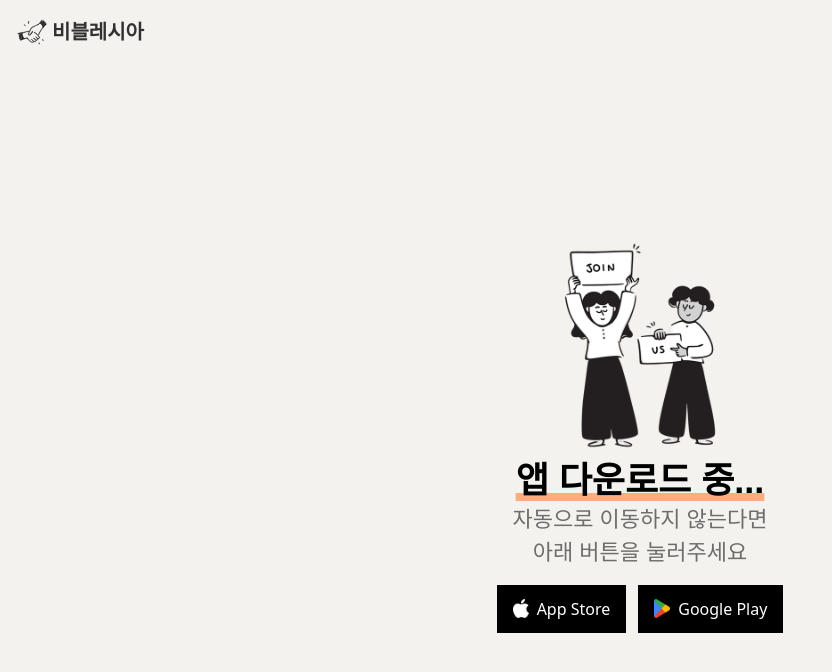
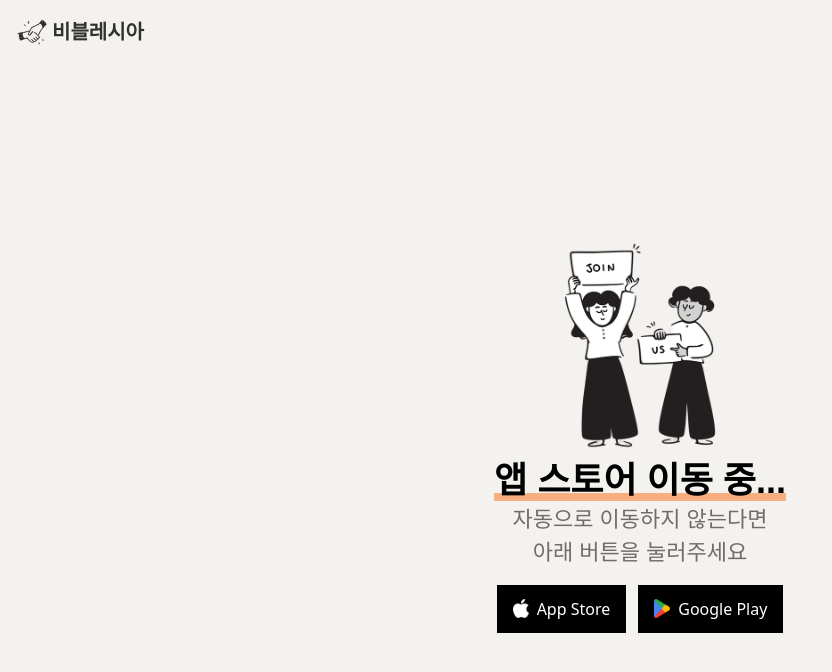
Before and after one commit to biblessia/biblessia-website, a Next.js app: page /download in a window 1280 px wide. Shown: the top 672 px of the page, without its empty margins (0-832 px from the left). Built offline with nearby package versions, Linux system fonts and the light colour scheme; a web font is replaced by a local one.

Commit message:
다운로드 중 -> 앱 스토어 이동중

```diff
--- a/app/download/page.tsx
+++ b/app/download/page.tsx
@@ -27,7 +27,7 @@ export default function DownloadPage() {
           <div className="flex flex-col items-center gap-[12]">
             <h1 className="font-gmarket font-medium text-center lg:text-4xl md:text-[36px] text-[24px] leading-[1.2]">
               <span className="font-bold relative underline underline-offset-0 md:decoration-[8px] decoration-[6px] decoration-orange500/50">
-                앱 다운로드 중...
+                앱 스토어 이동 중...
               </span>
             </h1>
             <div className="font-gmarket text-[16px] md:text-[20px] lg:text-[22px] text-black/55 whitespace-pre-line text-center">
```
